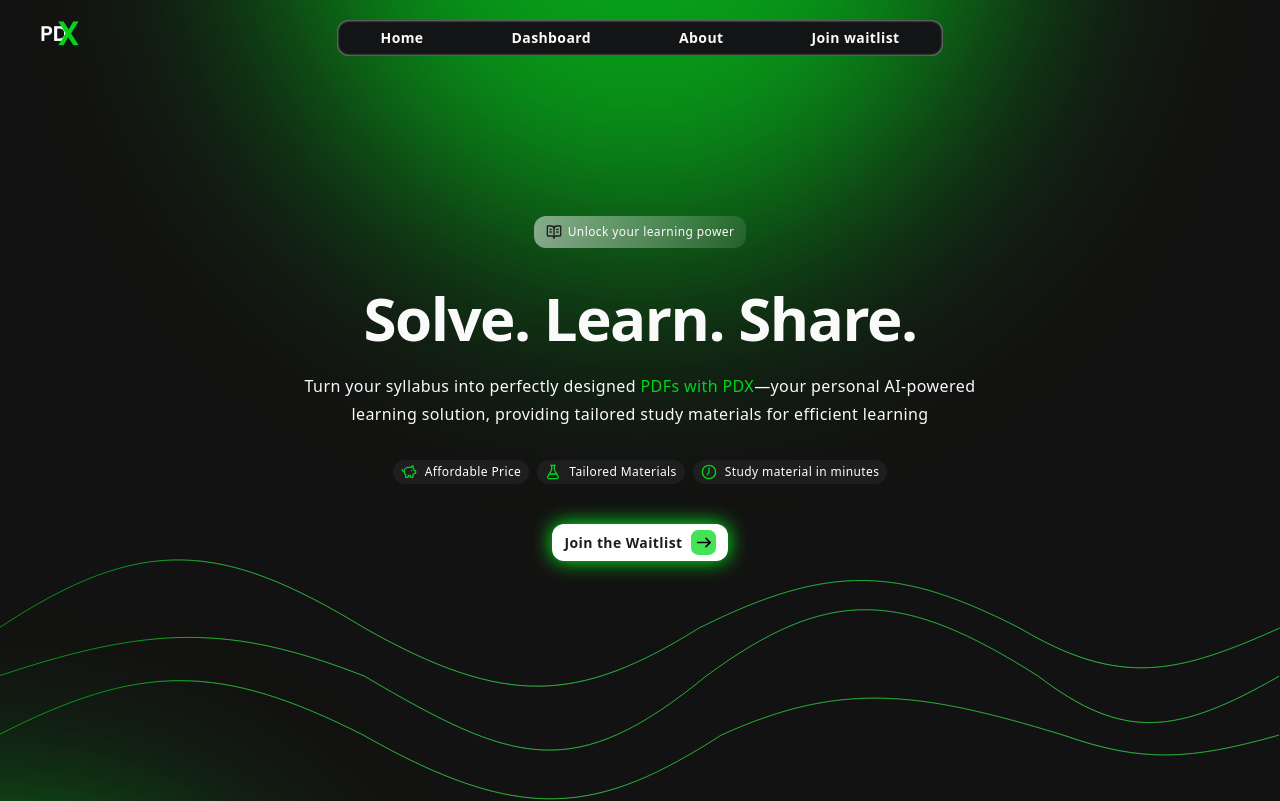
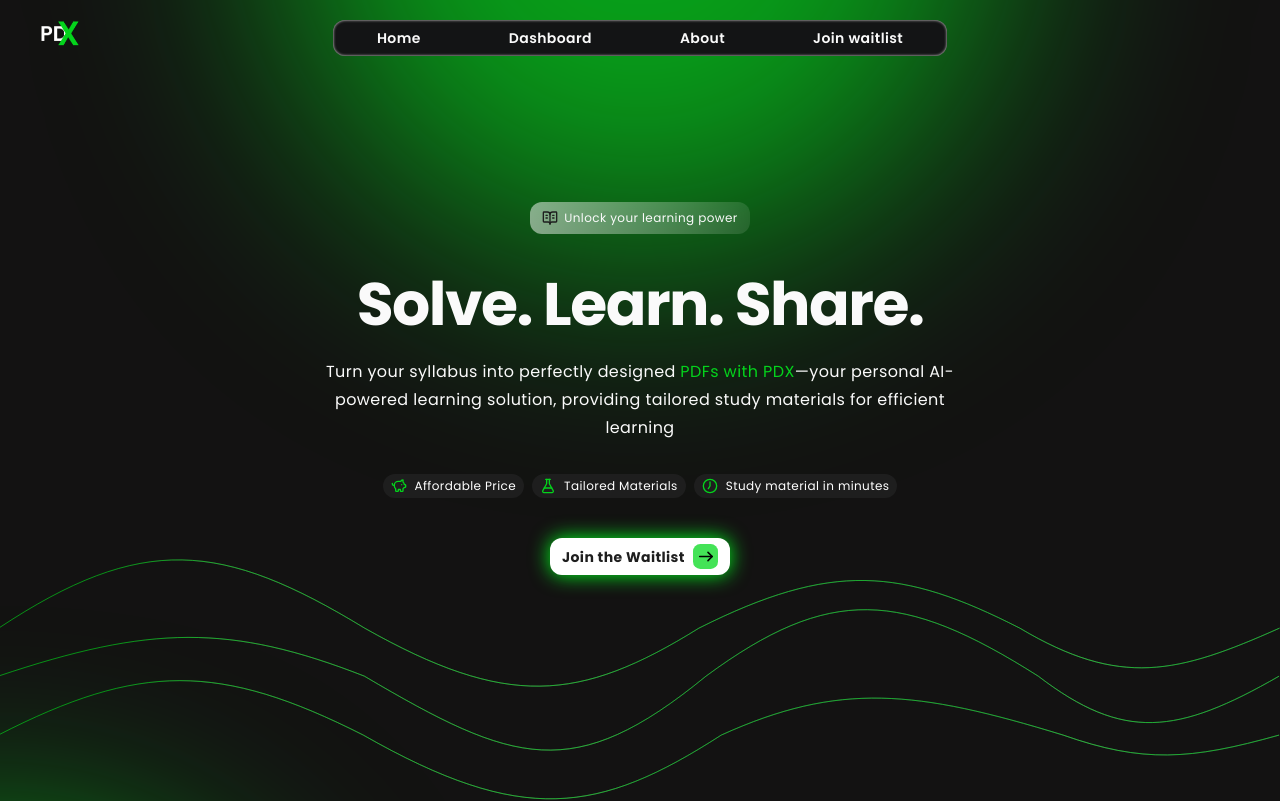
Before and after one commit to Dey11/pdx, a Next.js app: page / in a window 1280 px wide. Shown: the top 801 px of the page. Built offline with nearby package versions, Linux system fonts and the light colour scheme.

Commit message:
fix build err

```diff
--- a/src/app/layout.tsx
+++ b/src/app/layout.tsx
@@ -18,12 +18,6 @@ const geistSans = localFont({
 const geistMono = localFont({
   src: "./fonts/GeistMonoVF.woff",
   variable: "--font-geist-mono",
-  weight: "100 900",
-});
-
-const kyivType = localFont({
-  src: "./fonts/KyivTypeSerif-Black.otf",
-  variable: "--font-kyiv-type",
   weight: "100 900",
 });
 
@@ -52,7 +46,7 @@ export default function RootLayout({
     <Providers>
       <html lang="en">
         <body
-          className={`${kyivType.style} dark bg-[#131212] tracking-wide antialiased`}
+          className={`${poppins.className} dark bg-[#131212] tracking-wide antialiased`}
         >
           <Image
             src="/logo.png"
```
